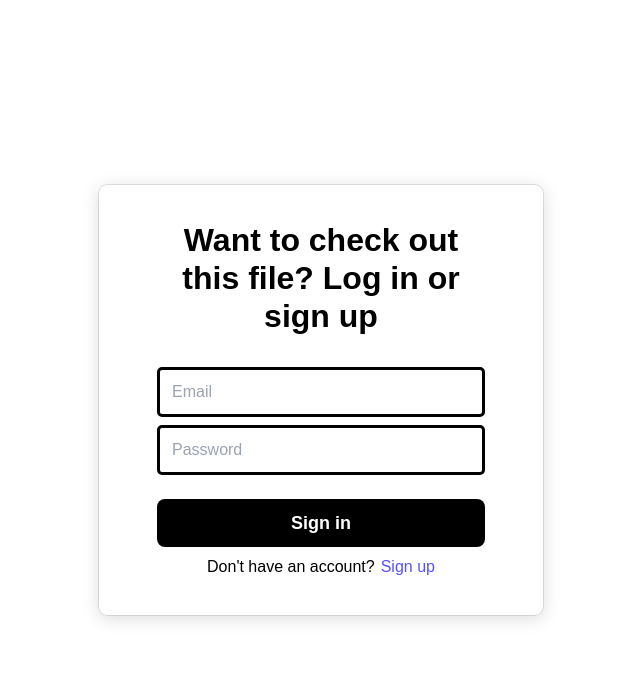
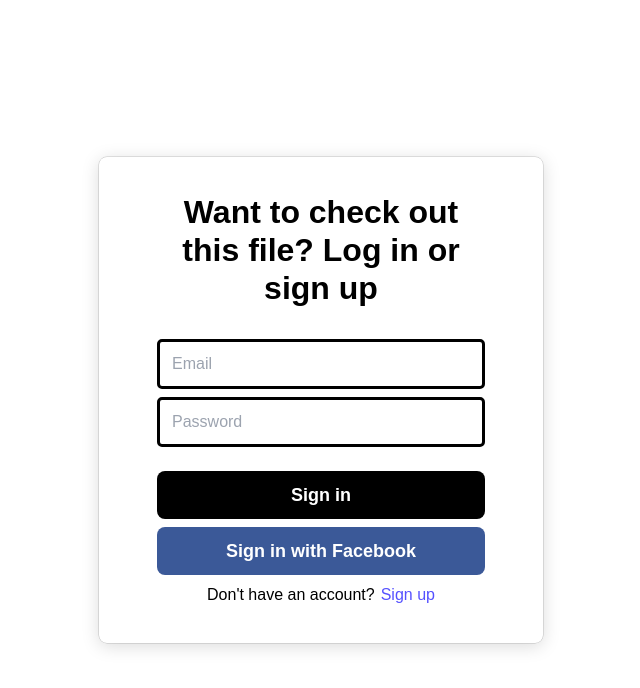
Before and after one commit to yijiuntay/advisoryapps, a Next.js app: page /signin in a window 1280 px wide. Shown: the top 688 px of the page, without its empty margins (319-959 px from the left). Built offline with nearby package versions, Linux system fonts and the light colour scheme; no server answers.

Commit message:
Added facebook login with nextauth

```diff
--- /dev/null
+++ b/components/NextAuthLogin.js
@@ -0,0 +1,25 @@
+import { useSession, signIn } from "next-auth/react";
+import styles from "@/styles/NextAuthLogin.module.css";
+
+const NextAuthLogin = () => {
+  const { data: session } = useSession();
+
+  const handleSignin = (e) => {
+    e.preventDefault();
+    signIn();
+  };
+
+  return (
+    <div className={styles.main}>
+      {session ? (
+        <p>Facebook Logged in</p>
+      ) : (
+        <a href="#" onClick={handleSignin} className={styles.button}>
+          <button>Sign in with Facebook</button>
+        </a>
+      )}
+    </div>
+  );
+};
+
+export default NextAuthLogin;
--- a/package.json
+++ b/package.json
@@ -14,6 +14,7 @@
     "eslint-config-next": "13.4.2",
     "firebase": "^9.21.0",
     "next": "13.4.2",
+    "next-auth": "^4.22.1",
     "postcss": "8.4.23",
     "react": "18.2.0",
     "react-dom": "18.2.0",
--- a/pages/_app.js
+++ b/pages/_app.js
@@ -1,5 +1,10 @@
-import '@/styles/globals.css'
+import { SessionProvider } from "next-auth/react";
+import "@/styles/globals.css";
 
 export default function App({ Component, pageProps }) {
-  return <Component {...pageProps} />
+  return (
+    <SessionProvider session={pageProps.session}>
+      <Component {...pageProps} />
+    </SessionProvider>
+  );
 }
--- /dev/null
+++ b/pages/api/auth/[...nextauth].js
@@ -0,0 +1,13 @@
+import NextAuth from "next-auth";
+import FacebookProvider from "next-auth/providers/facebook";
+
+const options = {
+  providers: [
+    FacebookProvider({
+      clientId: process.env.FACEBOOK_ID,
+      clientSecret: process.env.FACEBOOK_SECRET,
+    }),
+  ],
+};
+
+export default (req, res) => NextAuth(req, res, options);
--- a/pages/index.js
+++ b/pages/index.js
@@ -2,10 +2,13 @@
 import { useRouter } from "next/navigation";
 import Table from "../components/Table";
 import styles from "@/styles/Home.module.css";
+import { useSession } from "next-auth/react";
 
 export default function List() {
   const router = useRouter();
   const [tableData, setTableData] = React.useState([]);
+  const { data: session, status } = useSession();
+  const loading = status === "loading";
 
   const sampleData = [
     {
@@ -25,7 +28,7 @@
     },
   ];
 
-  const handleLogout = () => {
+  const handleLogout = async () => {
     localStorage.removeItem("id");
     localStorage.removeItem("token");
     router.push("/signin");
@@ -52,6 +55,20 @@
   return (
     <div className={styles.main}>
       <div className={styles.topSection}>
+        <div className={styles.facebookLogin}>
+          {loading && <div className={styles.title}>Loading...</div>}
+          {session ? (
+            <>
+              <p style={{ marginBottom: "10px" }}>
+                Welcome, {session.user.name ?? session.user.email}
+              </p>
+              <br />
+              <img src={session.user.image} alt="" className={styles.avatar} />
+            </>
+          ) : (
+            <p className={styles.title}>Not Signed in with Facebook</p>
+          )}
+        </div>
         <button className={styles.logoutButton} onClick={handleLogout}>
           Logout
         </button>
--- a/pages/signin/index.js
+++ b/pages/signin/index.js
@@ -1,6 +1,7 @@
 import React from "react";
 import { useRouter } from "next/navigation";
 import styles from "@/styles/Signin.module.css";
+import NextAuthLogin from "@/components/NextAuthLogin";
 
 function Page() {
   const [email, setEmail] = React.useState("");
@@ -72,6 +73,7 @@
           <button type="submit" className={styles.button}>
             {hasAccount ? "Sign in" : "Sign up"}
           </button>
+          <NextAuthLogin />
           <div className={styles.footer}>
             <p>
               {hasAccount
--- /dev/null
+++ b/styles/NextAuthLogin.module.css
@@ -0,0 +1,27 @@
+.main {
+  width: 100%;
+  display: flex;
+  justify-content: center;
+  font-family: Whyte, sans-serif;
+}
+
+.button {
+  min-height: 48px;
+  font-size: 18px;
+  line-height: 24px;
+  padding-left: 20px;
+  padding-right: 20px;
+  box-sizing: border-box;
+  font-weight: 700;
+  border-radius: 8px;
+  background-color: #3b5998;
+  color: white;
+  cursor: pointer;
+  width: 100%;
+  text-align: center;
+  text-overflow: ellipsis;
+  white-space: nowrap;
+  overflow: hidden;
+  padding-top: 12px;
+  padding-bottom: 12px;
+}
```
Also changed, not shown: styles/Home.module.css (+7 -1 lines), 1 other file (tests, documents, lock files or other folders).
